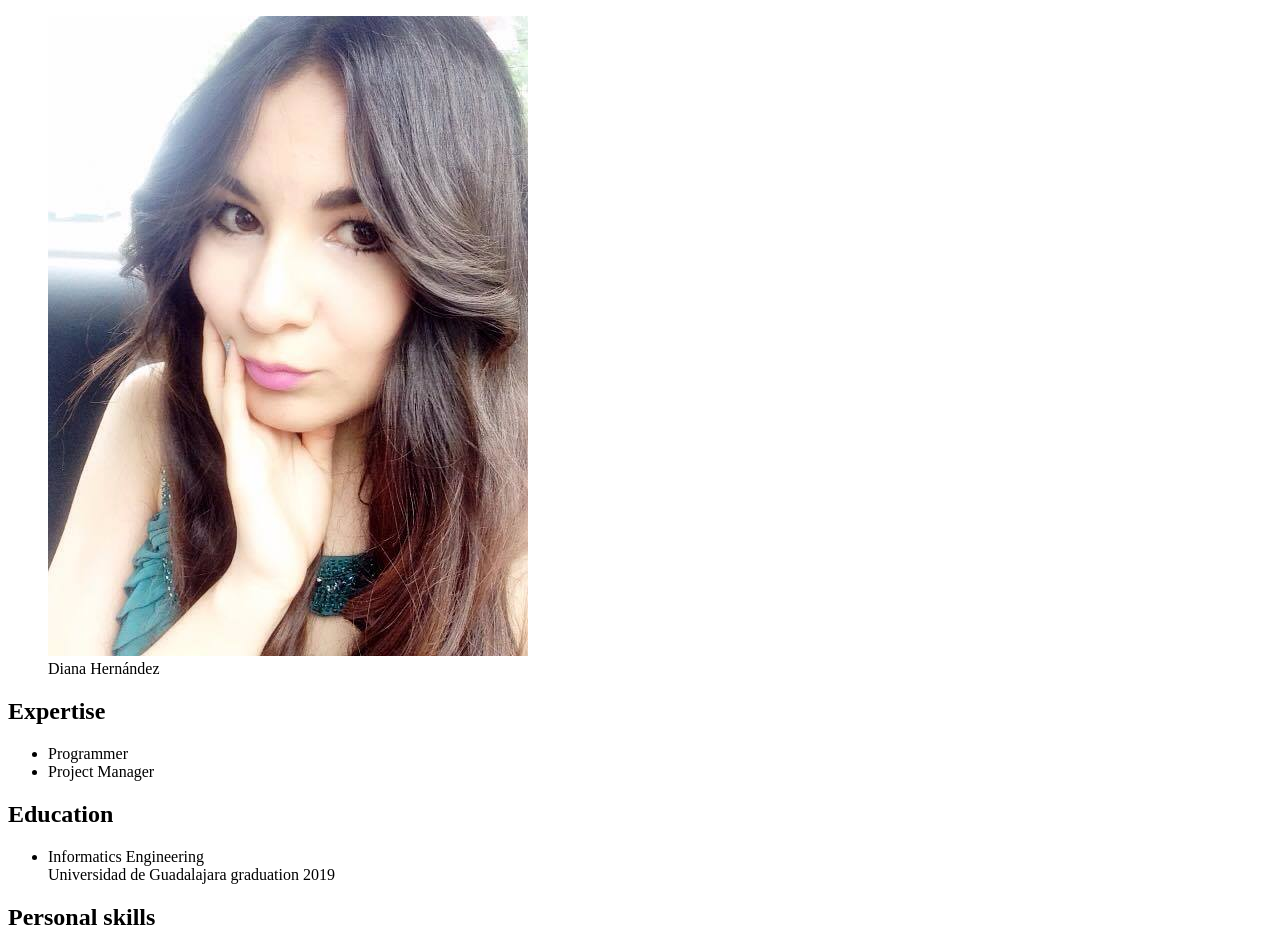
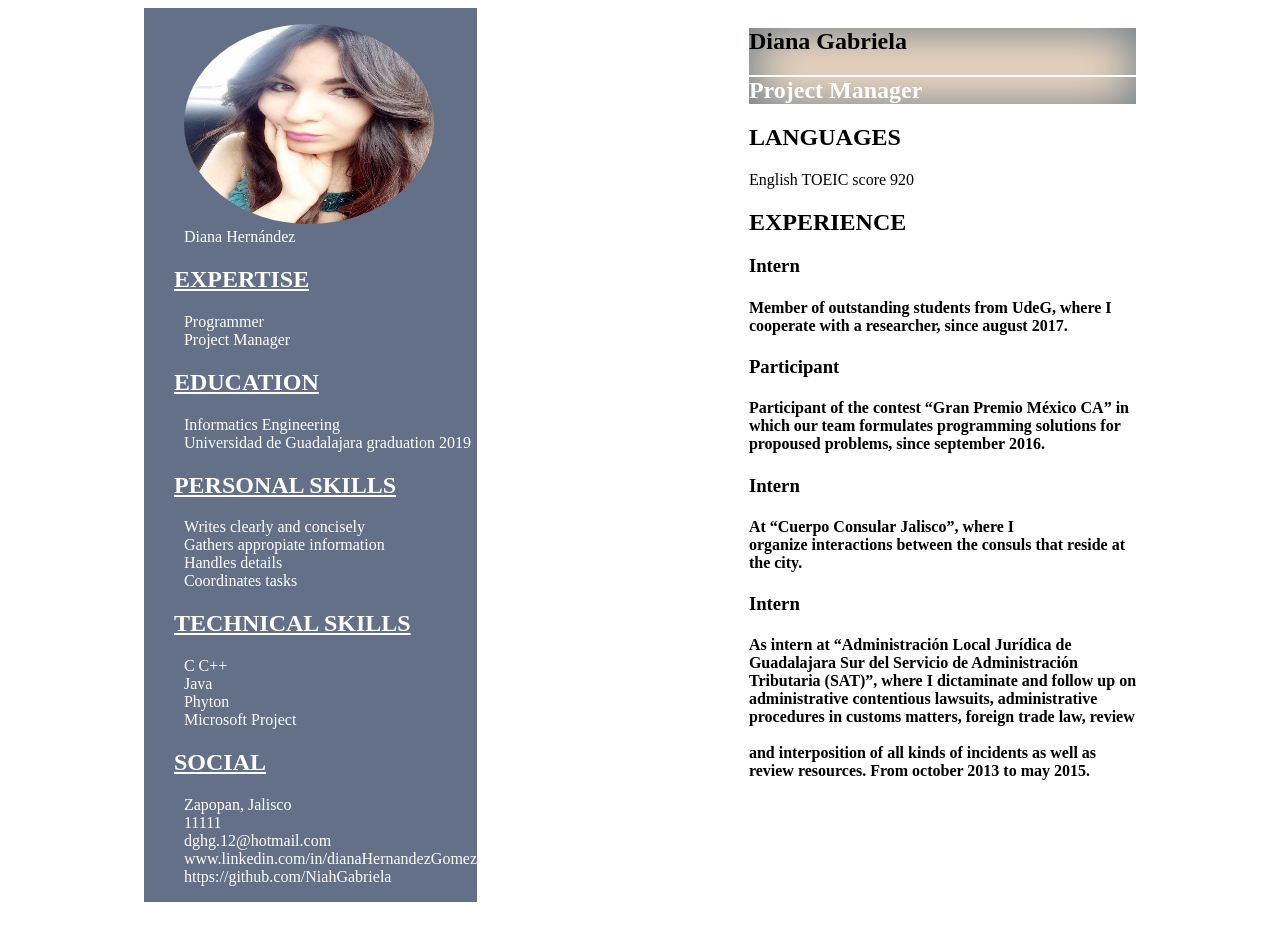
Before and after one commit to NiahGabriela/my-resume, a plain HTML site: page index.html in a window 1280 px wide. Shown: the top 934 px of the page. After the commit the page ends 910 px from the top, so only its background shows below. Drawn offline with Linux system fonts and the light colour scheme.

Commit message:
Terminé de acomodar el contenido con el flexbox, quedó feito, pero ya está más ordenado.

```diff
--- a/css/main.css
+++ b/css/main.css
@@ -1,6 +1,18 @@
 
 ul {
   list-style-type: none;
+
+}
+.flex-container{
+  display:flex;
+  justify-content: space-around;
+  align-content: center;
+
+
+}
+.flex-aside{
+  flex-basis: 280px;
+  flex-grow: 50;
 }
 aside {
   background-color: #647087;
@@ -11,6 +23,8 @@ aside * {
 
 aside h2 {
   text-transform: uppercase;
+  text-decoration-line: underline;
+  text-indent: 30px;
   text-spacing: 5px;
 }
 
@@ -19,7 +33,7 @@ aside section h2:first-child{
 }
 
 #profile-pic img{
-  border-radius:50%;
+  border-radius:60%;
 
 }
 
@@ -42,7 +56,7 @@ main section > h2 {
   letter-spacing:  normal;
 }
 .hero {
-  box-shadow: 2px 2px 30px 5px #647087 inset;
+  box-shadow: 2px 2px 50px 3px #647987 inset;
 }
 .about me {
   background-color: #F7DDC3;
--- a/index.html
+++ b/index.html
@@ -3,18 +3,19 @@
   <head>
     <meta charset="utf-8">
     <title> Diana Hernández | Resume </title>
-    <style>
-
     <link rel= "stylesheet" href="css/main.css"/>
 
-    </style>
   </head>
   <body>
+    <div class="flex-container">
     <aside>
-      <figure>
-        <img src="img/profile.jpg" alt="Diana Hernandez profile"/>
+      <div class="flex-aside">
+        <figure id ="profile-pic">
+        <img src="img/profile.jpg" alt="Diana Hernandez profile"
+        height="200" width="250"/>
          <figcaption> Diana Hernández </figcaption>
-      </figure>
+        </figure>
+
       <section>
         <h2>
           Expertise
@@ -76,12 +77,9 @@
     </aside>
     <div >
     <main>
-
-
       <section class= "hero">
         <h1> Diana Gabriela </h1>
         <h2> Project Manager </h2>
-
 
       </section>
       <section>
@@ -137,13 +135,11 @@
 
       </section>
 
-
-
     </main>
 
   </div>
+</div>
 
-  </body>
+</body>
 
-
-  </html>
+</html>
```
